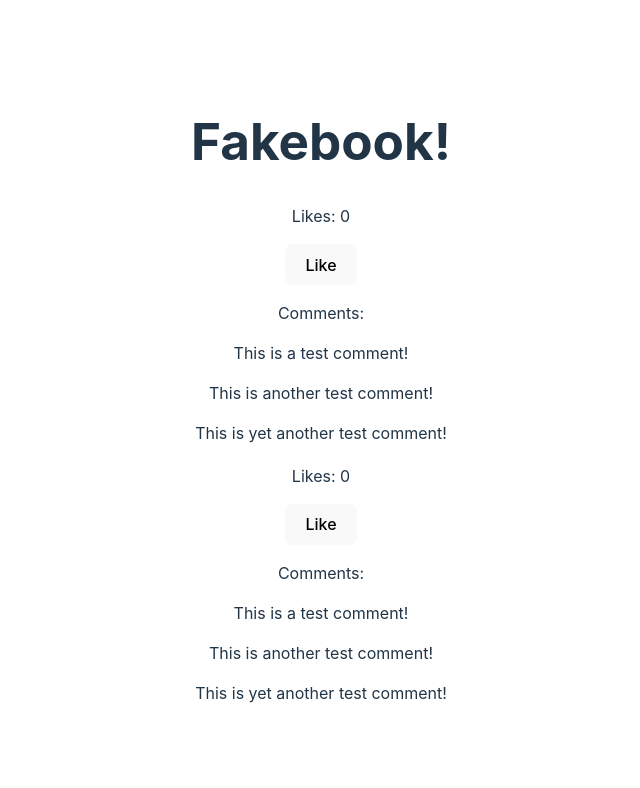
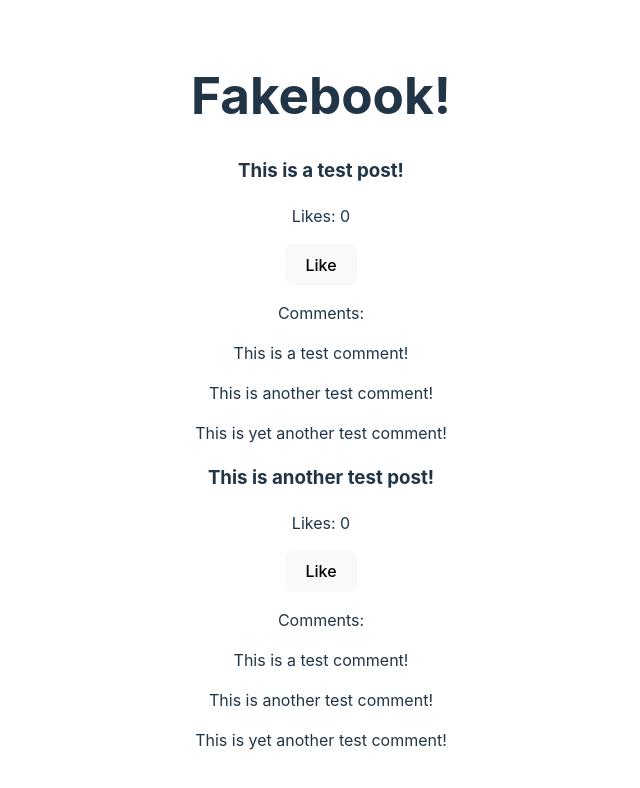
Before and after one commit to Kadri9/social-media-app, a React (Vite) app in the folder social-media-app/: page / in a window 1280 px wide. Shown: the top 788 px of the page, without its empty margins (319-959 px from the left). Built offline with nearby package versions, Linux system fonts and the light colour scheme.

Commit message:
Updated App component

```diff
--- a/social-media-app/src/App.jsx
+++ b/social-media-app/src/App.jsx
@@ -16,9 +16,8 @@ function App(){
 
         {/* Feed */}
 
-        <Post />
-
-        <Post />
+        <Post content="This is a test post!" />
+        <Post content="This is another test post!" />
 
     </div>
 
```
